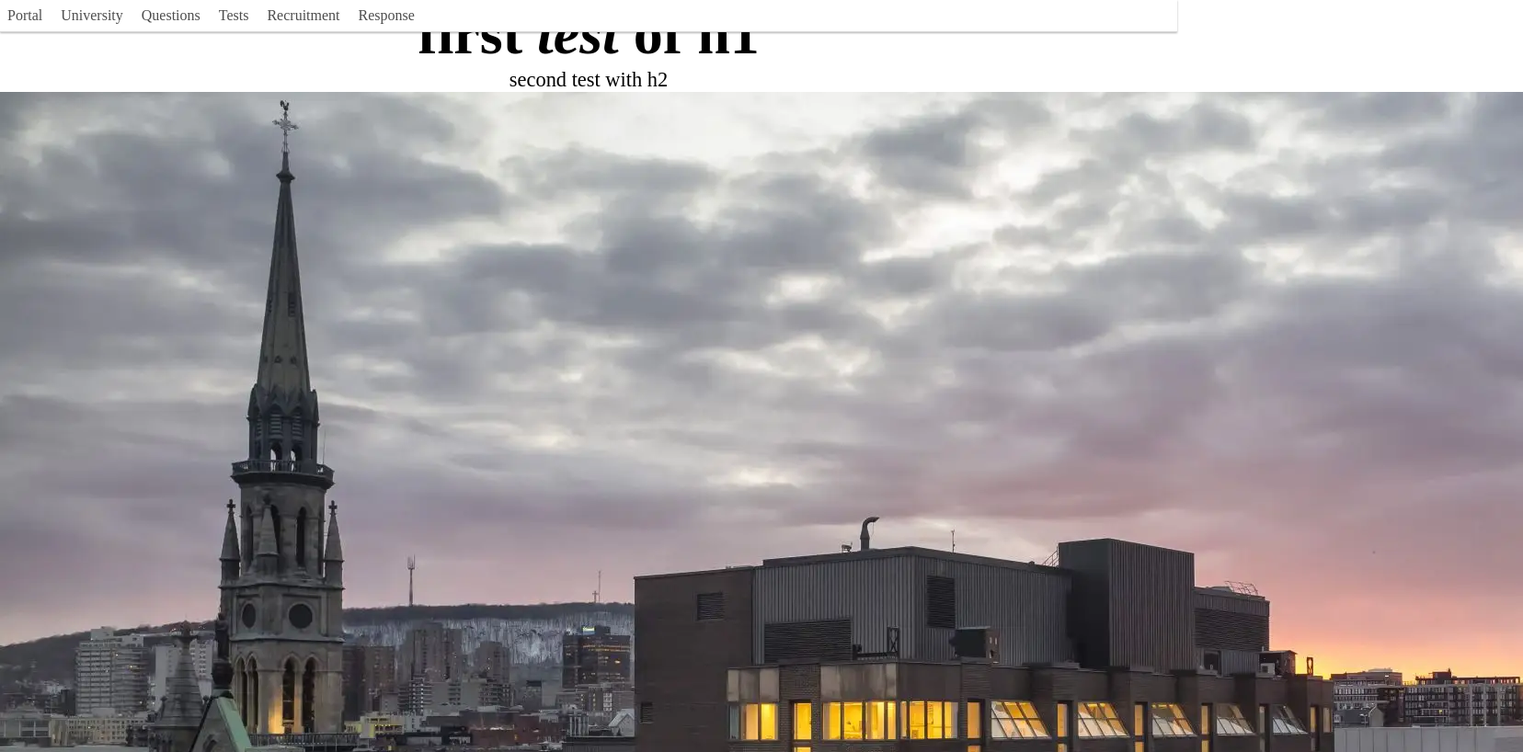
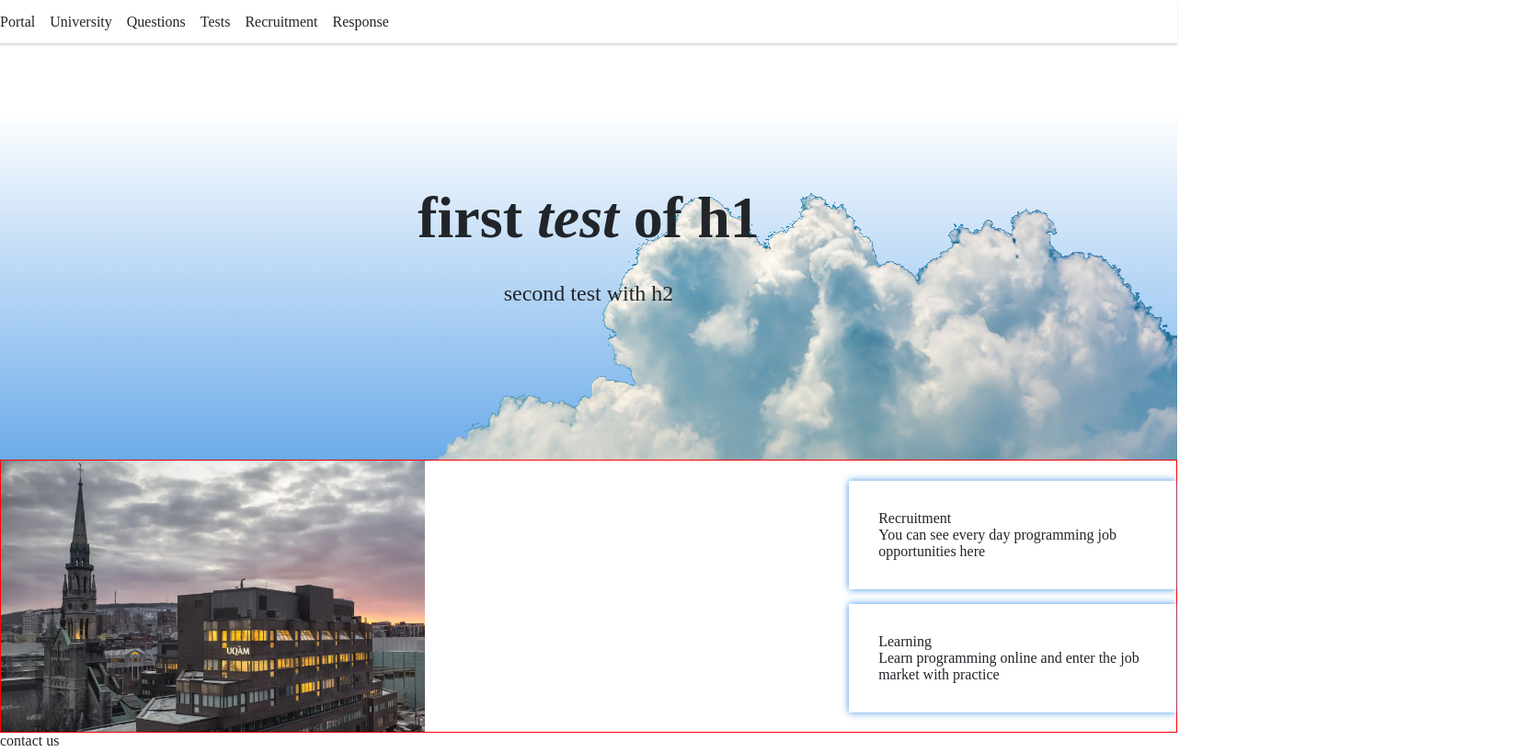
Before and after one commit to alexnezami/webpage, a plain HTML site: page index.html in a window 1280 px wide. Shown: the top 818 px of the page at 92% size, 1656 px wide, since content can reach past the window. Drawn offline with Linux system fonts and the light colour scheme.

Commit message:
background set

```diff
--- a/css/style.css
+++ b/css/style.css
@@ -22,46 +22,117 @@ p {
   margin: 0px;
   box-sizing: border-box;
 }
+:root {
+  --PRIMARY-COLOR: #212529;
+  --SECONDARY-COLOR: #495057;
+  --LIGHT-COLOR: #d9d9d9;
+  --BG-COLOR: #fff;
+  --BG-BANNER: #3e91e3;
+}
+img {
+  display: block;
+}
 body {
   font-family: "Times New Roman", Times, serif;
-  direction: "auto";
+  color: var(--PRIMARY-COLOR);
+  direction: "ltr";
+  min-height: 100vh;
+  display: flex;
+  flex-direction: column;
 }
-.navigations-links li {
+
+.header-nav {
+  border-bottom: 1px solid var(--LIGHT-COLOR);
+  box-shadow: 0 1px 2px 0 var(--LIGHT-COLOR);
+  position: fixed;
+  width: 100%;
+  background-color: var(--BG-COLOR);
+  top: 0;
+  display: flex;
+  flex-direction: row;
+  min-height: 3rem;
+  align-items: center;
+}
+header {
+  background-image: url("../images/cloud.png"),
+    linear-gradient(var(--BG-COLOR), var(--BG-BANNER));
+  background-position: bottom -120px left 120%;
+  background-repeat: no-repeat;
+  display: flex;
+  flex-direction: column;
+  justify-content: center;
+  min-height: 500px;
+}
+nav ul {
+  list-style-type: none;
+  display: flex;
+  gap: 1rem;
+}
+/* .navigations-links li {
   display: inline-block;
   padding: 0.5rem;
-}
+} */
+
+/* .header-nav li {
+  display: inline-block;
+  padding: 0.5rem;
+} */
 a:link,
-a:visited {
+a:visited,
+a:active {
   text-decoration: none;
-  color: rgba(0, 0, 0, 0.7);
+  color: var(--PRIMARY-COLOR);
 }
 a:hover {
   text-decoration: underline;
-  color: rgba(0, 0, 0, 0.9);
+  color: var(--SECONDARY-COLOR);
 }
-a:active {
-  text-decoration: none;
-  color: rgba(0, 0, 0, 0.7);
-}
-.header-nav {
-  border-bottom: 1px solid #d9d9d9;
-  box-shadow: 0 1px 2px 0 rgba(0, 0, 0, 0.3);
-  position: fixed;
-  width: 100%;
-  background-color: #fff;
-  top: 0;
-}
+
 h1,
 h2 {
   text-align: center;
 }
 h1 {
   /* font-size: 52px; */
+  margin-top: 5rem;
   font-size: 4rem;
-  font-weight: 600;
+  font-weight: 700;
 }
 h2 {
   /* text-align: center; */
-  font-size: 1.4rem;
-  font-weight: 300;
+  font-size: 1.5rem;
+  font-weight: 400;
+  margin-top: 2rem;
+  margin-bottom: 3rem;
+  text-align: center;
 }
+main {
+  flex-grow: 1;
+}
+
+.info {
+  display: grid;
+  grid-template-columns: 1fr 1fr;
+  gap: 1rem;
+}
+.summary-laptop {
+  display: flex;
+  justify-content: flex-end;
+  align-items: center;
+  border: 1px solid red;
+}
+.summary-laptop img {
+  width: 50%;
+  height: auto;
+}
+
+.features_items {
+  display: flex;
+  flex-direction: column;
+  row-gap: 1rem;
+  width: 50%;
+}
+.features_item {
+  padding: 2rem;
+  box-shadow: 0 0 8px 0 var(--BG-BANNER);
+}
--- a/index.html
+++ b/index.html
@@ -25,6 +25,9 @@
       </nav>
       <h1>first <em>test</em> of h1</h1>
       <h2>second test with h2</h2>
+    </header>
+    <main>
+      <section class="summary-laptop">
         <figure>
           <img
             src="images/uqam.webp"
@@ -33,11 +36,20 @@
             loading="lazy"
           />
         </figure>
-    </header>
-    <main>
-      <section class="sec">
-        <p>are you <strong>ready?</strong></p>
-        <p id="response"><b>yessss</b> of <i>course</i></p>
+        <dl class="features_items">
+          <div class="features_item">
+            <dt class="features_header">Recruitment</dt>
+            <dd>You can see every day programming job opportunities here</dd>
+          </div>
+          <div class="features_item">
+            <dt class="features_header">Learning</dt>
+            <dd>
+              Learn programming online and enter the job market with practice
+            </dd>
+          </div>
+        </dl>
+        <!-- <p>are you <strong>ready?</strong></p>
+        <p id="response"><b>yessss</b> of <i>course</i></p> -->
       </section>
     </main>
     <footer>
```
Also changed, not shown: images/cloud.png (added). Lines whose indentation alone changed are shown as unchanged.
